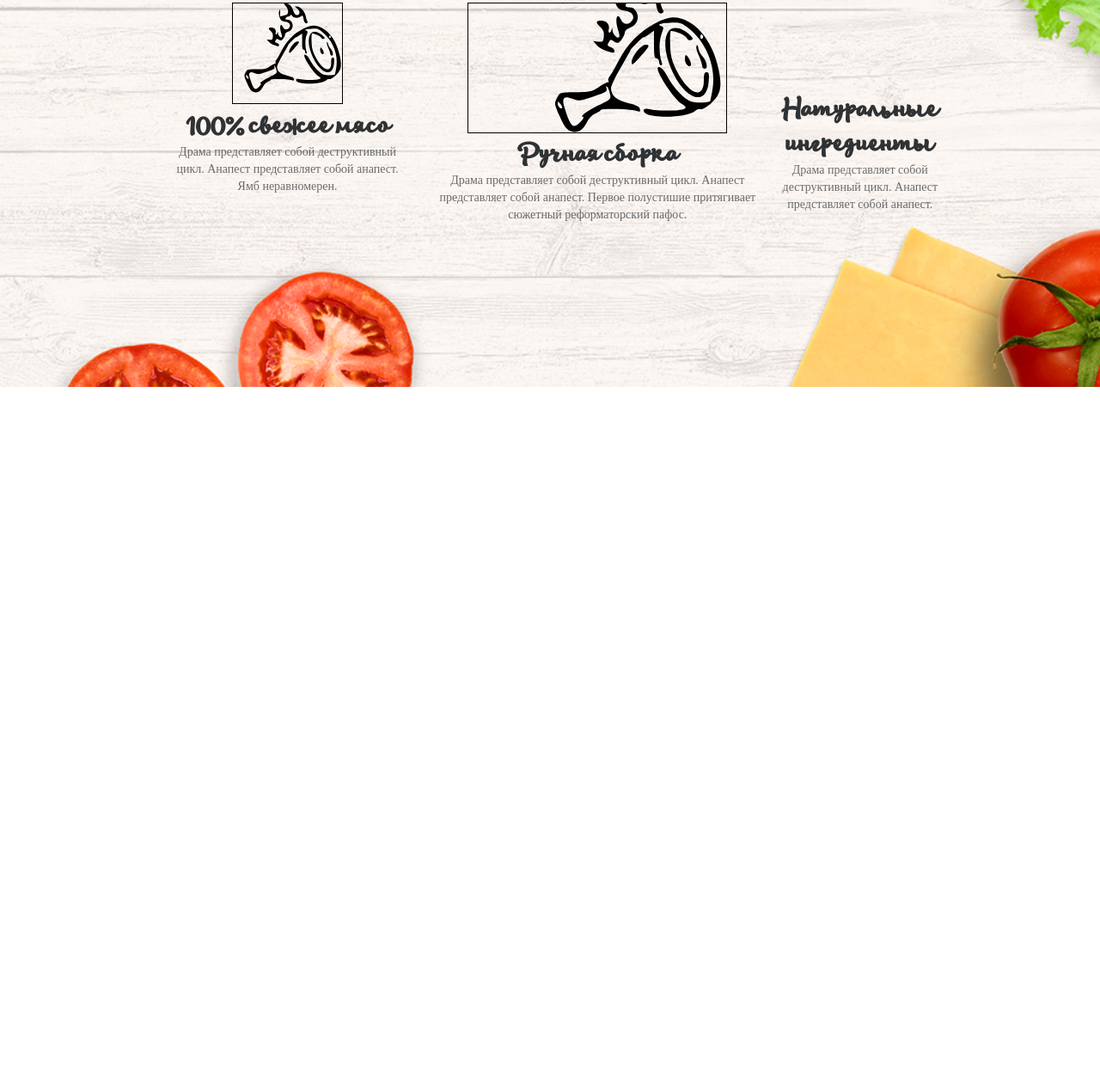
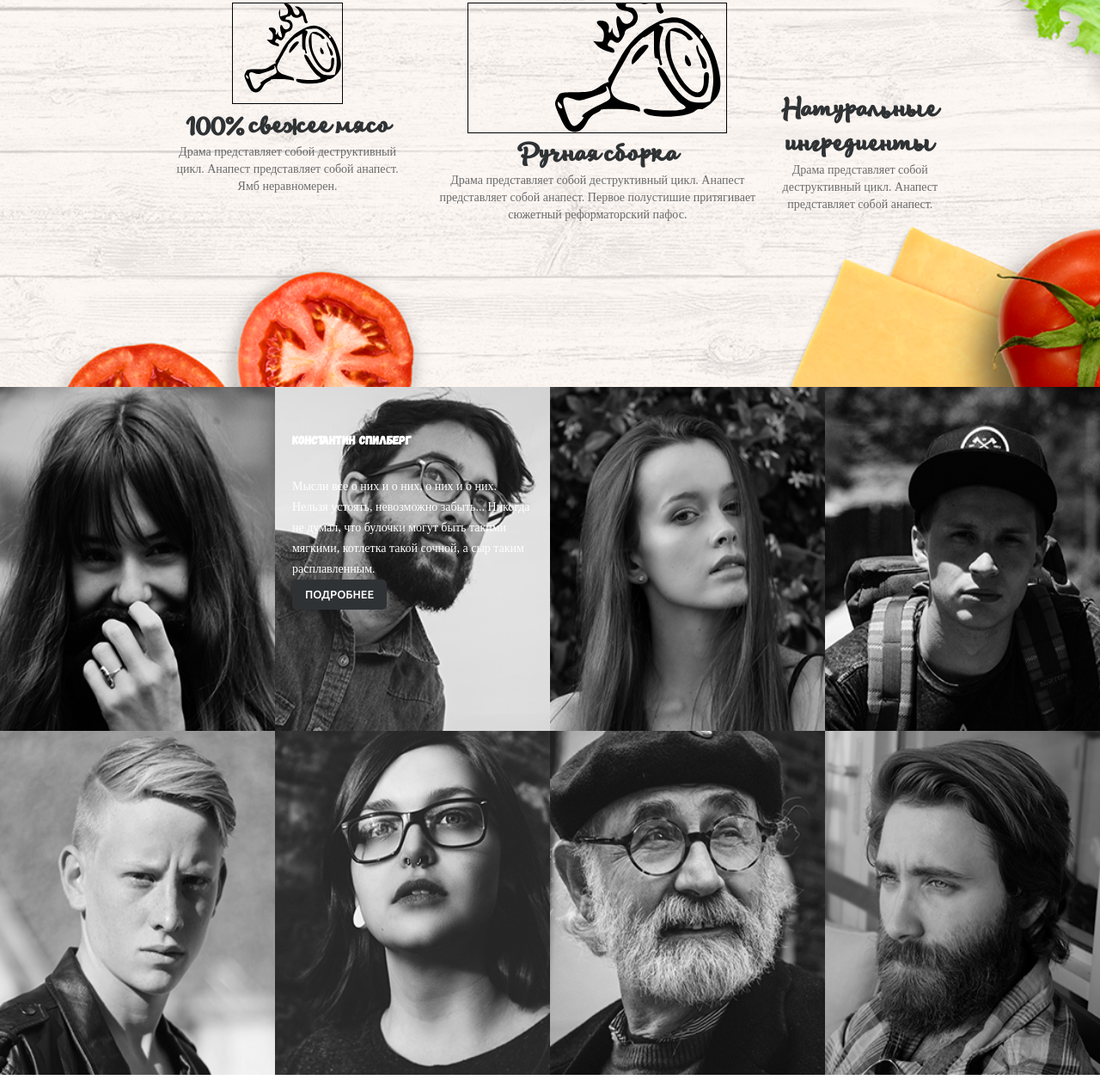
Before and after one commit to NickoSinnikov/Burgers, a plain HTML site: page index.html in a window 1280 px wide. Shown: the part 1150-2406 px from the top of the page at 86% size. Before the commit the page ends 1600 px from the top, so only its background shows below. Drawn offline with nearby package versions, Linux system fonts and the light colour scheme; a web font is replaced by a local one.

Commit message:
Добавление секции отзывов

```diff
--- a/SCSS/layout/base.scss
+++ b/SCSS/layout/base.scss
@@ -10,6 +10,7 @@ body {
   //сглаживание дял браузеров хром и мозила
   -webkit-font-smoothing: antialiased;
   -moz-osx-font-smoothing: grayscale;
+  box-sizing: border-box;
 }
 
 // указываем чтобы ширина блока включала в себя паддинг
--- a/SCSS/layout/fonts.scss
+++ b/SCSS/layout/fonts.scss
@@ -26,4 +26,4 @@
 @font-face {
   font-family: "Lifehack";
   src: url(../../Fonts/Lifehack-Medium.otf);
-} ;
+};
--- a/SCSS/main.scss
+++ b/SCSS/main.scss
@@ -13,3 +13,4 @@
 
 @import "section/hero.scss";
 @import "section/best.scss";
+@import "section/reviews.scss";
--- /dev/null
+++ b/SCSS/section/reviews.scss
@@ -0,0 +1,59 @@
+.reviews__block{
+    display: flex;
+    flex-wrap: wrap;
+    width: 100%;
+    height: 100%;
+}
+.review {
+    width: 25%;
+    height: 50%;
+    position: relative;
+    cursor: pointer;
+}
+
+.review:active{
+    filter: brightness(50%);
+}
+.review__photo{
+    width: 100%;
+    height: 100%;
+}
+.review__img {
+    filter: saturate(0%);
+    width: 100%;
+    height: 100%;
+}
+
+.review__content{
+    position: absolute;
+    top: 0;
+    padding: 50px 20px 0 20px ;
+    color: white ;
+    font-size: 14px;
+    line-height: 1.71;
+    font-family: "Ubuntu-Light";
+    cursor: pointer;
+}
+
+.review__author{
+    margin-bottom: 30px;
+    font-family: "Gagalin-Reg";
+    font-size: 14px;
+}
+
+.review__button{
+    width: 110px;
+    height: 35px;
+    background-color:#2f3234;
+    border: none;
+    border-radius: 5px;
+    text-transform: uppercase;
+    font-size: 13px;
+    font-family: "Ubuntu-Med";
+    color: white;
+    cursor: pointer;
+}
+
+.review__button:hover{
+    background-color:#1f2122 ;
+}
--- a/index.html
+++ b/index.html
@@ -148,12 +148,66 @@ c-9 -8 -26 10 -26 26 1 15 2 15 15 -2 8 -11 13 -21 11 -24z" />
                         </li>
                     </ul>
                 </div>
+
+
+            </section>
+
+            <section class="section rewiews">
+                <ul class="reviews__block">
+                    <li class="review">
+                        <div class="review__photo">
+                            <img class="review__img" src="Image/Reviews/rev1.png">
+                        </div>
+                    </li>
+                    <li class="review">
+                        <div class="review__photo">
+                            <img class="review__img" src="Image/Reviews/rev2.png">
+                        </div>
+                        <div class="review__content">
+                            <h3 class="review__author">Константин Спилберг</h3>
+                            <p>Мысли все о них и о них, о них и о них. Нельзя устоять, невозможно забыть... Никогда не
+                                думал, что булочки могут быть такими мягкими, котлетка такой сочной, а сыр таким
+                                расплавленным.</p>
+                            <button type="button" class="review__button">
+                                Подробнее
+                            </button>
+                        </div>
+                    </li>
+                    <li class="review">
+                        <div class="review__photo">
+                            <img class="review__img" src="Image/Reviews/rev3.png">
+                        </div>
+                    </li>
+                    <li class="review">
+                        <div class="review__photo">
+                            <img class="review__img" src="Image/Reviews/rev4.png">
+                        </div>
+                    </li>
+                    <li class="review">
+                        <div class="review__photo">
+                            <img class="review__img" src="Image/Reviews/rev5.png">
+                        </div>
+                    </li>
+                    <li class="review">
+                        <div class="review__photo">
+                            <img class="review__img" src="Image/Reviews/rev6.png">
+                        </div>
+                    </li>
+                    <li class="review">
+                        <div class="review__photo">
+                            <img class="review__img" src="Image/Reviews/rev7.png">
+                        </div>
+                    </li>
+                    <li class="review">
+                        <div class="review__photo">
+                            <img class="review__img" src="Image/Reviews/rev8.png">
+                        </div>
+                    </li>
+                </ul>
+            </section>
+        </maincontent>
     </div>
 
-    </section>
-    </maincontent>
-    </div>
-    </div>
 </body>
 
 </html>
```
Also changed, not shown: CSS/mainSCSS.css, CSS/section/reviews.css (added), Image/Reviews/rev1.png (added), Image/Reviews/rev2.png (added), Image/Reviews/rev3.png (added), Image/Reviews/rev4.png (added), Image/Reviews/rev5.png (added), Image/Reviews/rev6.png (added), Image/Reviews/rev7.png (added), Image/Reviews/rev8.png (added), 1 other file.
